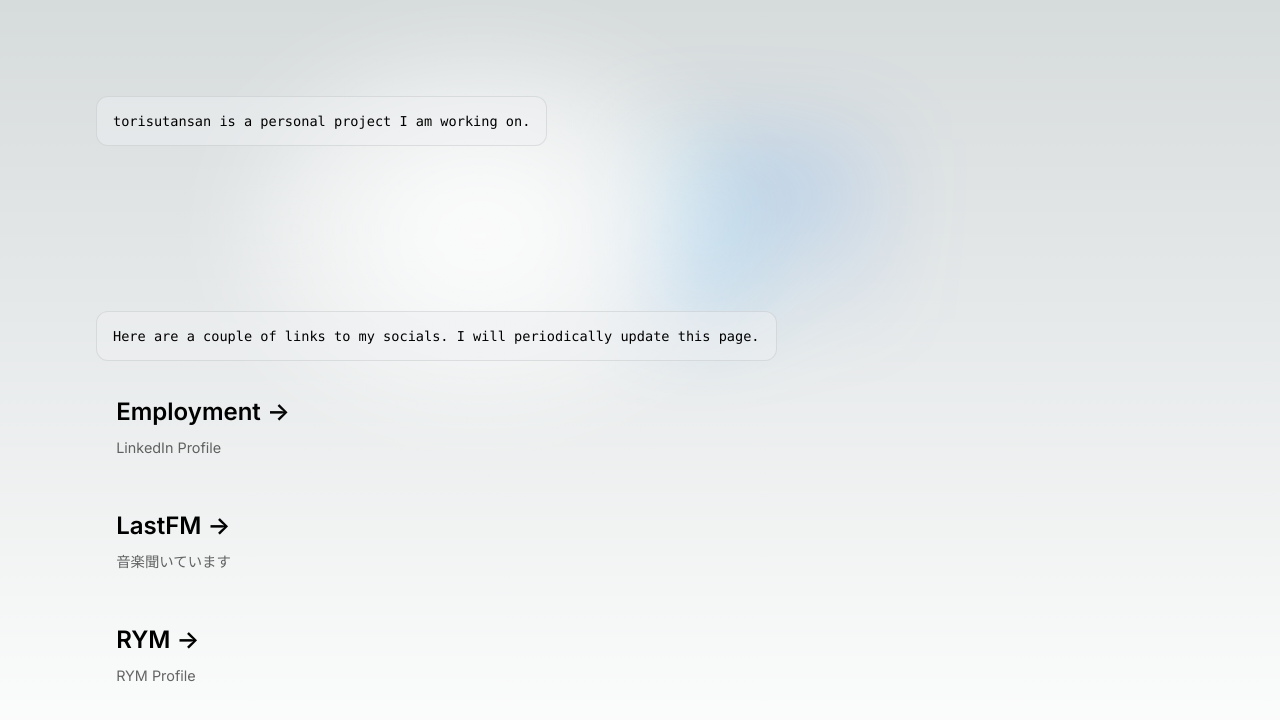
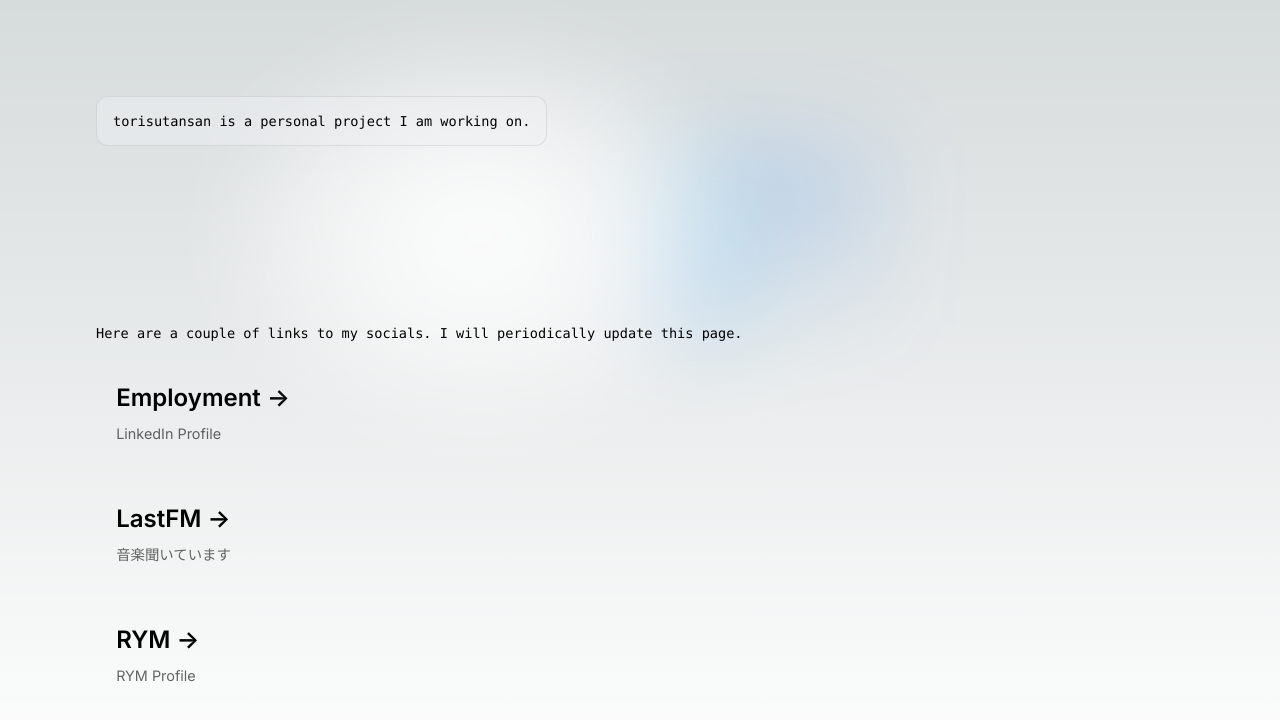
Before and after one commit to torisutansan02/torisutansan, a Next.js app: page / in a window 1280 px wide. Shown: the top 720 px of the page. Built offline with nearby package versions, Linux system fonts and the light colour scheme.

Commit message:
Editing changes to website

```diff
--- a/pages/index.js
+++ b/pages/index.js
@@ -30,9 +30,9 @@ export default function Home() {
         </div>
 
         <div className = {styles.description}>
-          <p>
+          <a>
             Here are a couple of links to my socials. I will periodically update this page.
-          </p>
+          </a>
         </div>
 
         <div className = {styles.grid}>
```
